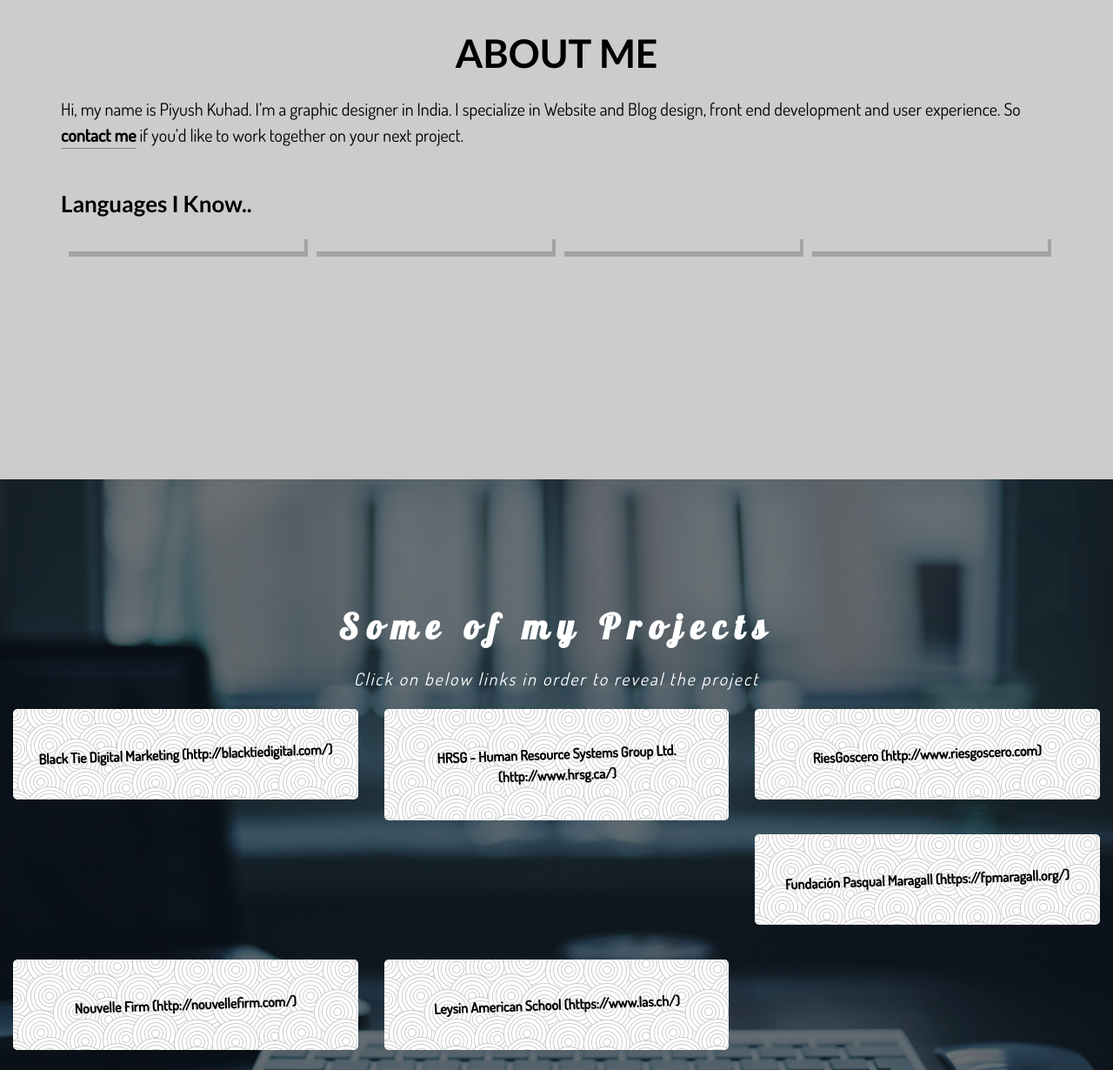
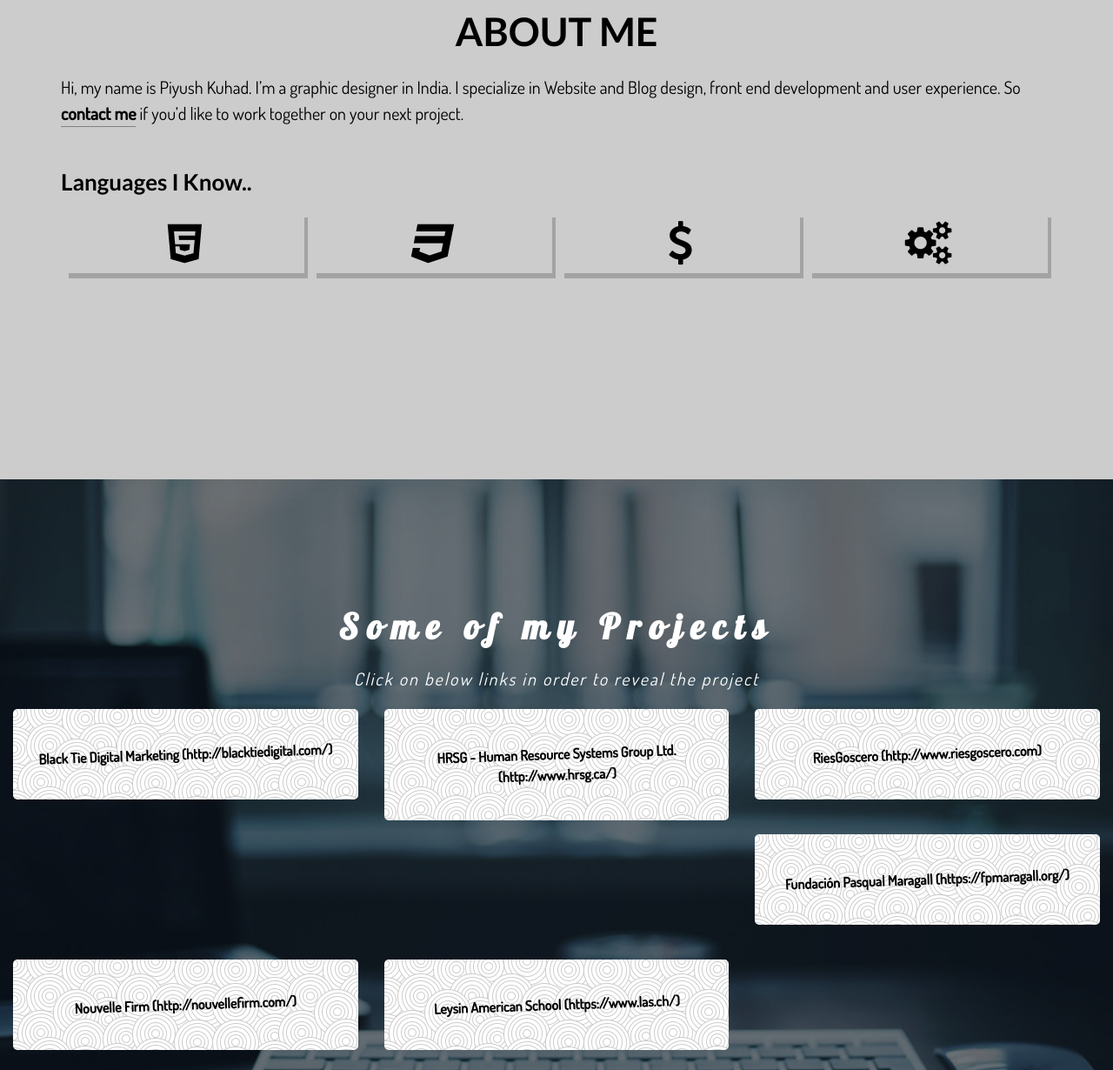
Before and after one commit to piyushkuhad/Web, a plain HTML site: page index.html in a window 1280 px wide. Shown: the part 1049-2279 px from the top of the page at 87% size. Drawn offline with nearby package versions, Linux system fonts and the light colour scheme.

Commit message:
Update style.css

```diff
--- a/style.css
+++ b/style.css
@@ -1,6 +1,6 @@
 @import url('https://fonts.googleapis.com/css?family=Dosis:400,500|Indie+Flower|Lato:700,700i');
 @import url('https://fonts.googleapis.com/css?family=Lobster');
-@import ur('https://maxcdn.bootstrapcdn.com/font-awesome/4.7.0/css/font-awesome.min.css');
+@import url('https://maxcdn.bootstrapcdn.com/font-awesome/4.7.0/css/font-awesome.min.css');
 
 @font-face {
     font-family:"FontAwesome";
```
